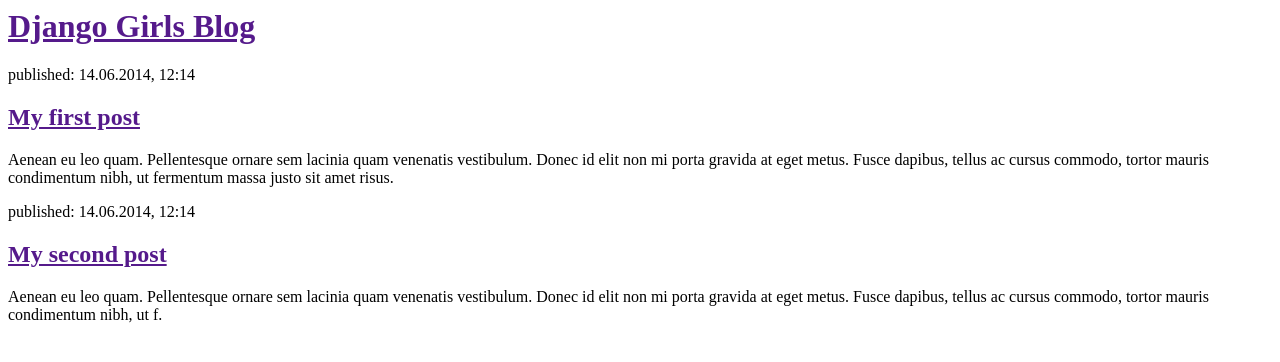
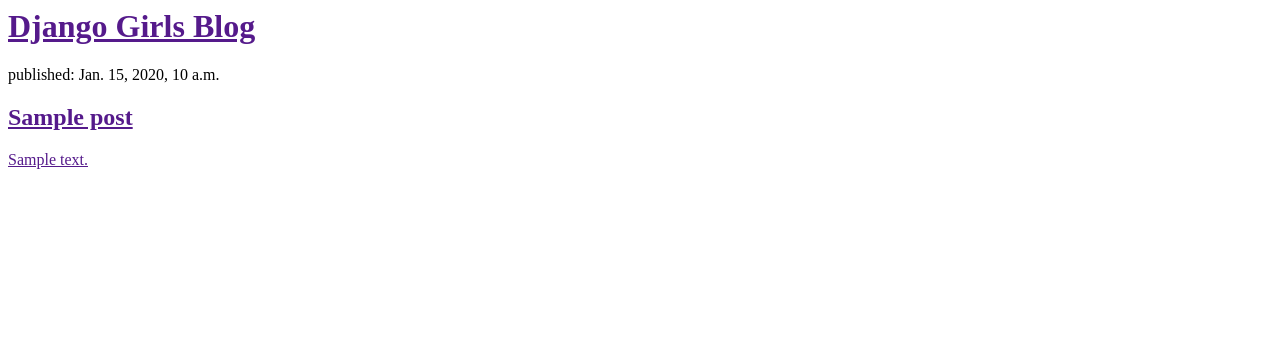
Before and after one commit to afsarreza/first_blog, a Django app: template blog/templates/blog/post_list.html in a window 1280 px wide. Shown: the top 362 px of the page. Run offline with Django 3.2, Linux system fonts and the light colour scheme; the template is opened without the code that fills it: values that come from a table or form of the project are taken from there, others are empty; tables that the repository leaves empty hold one stand-in row (values such as "Sample post").

Commit message:
connecting view and model and passing the data to template

```diff
--- a/blog/templates/blog/post_list.html
+++ b/blog/templates/blog/post_list.html
@@ -7,7 +7,15 @@
             <h1><a href="">Django Girls Blog</a></h1>
         </div>
 
+        {%for post in posts%}
         <div>
+        	<p>published: {{post.published_date}}</p>
+        	<h2><a href="">{{post.title}}</h2>
+        	<p>{{post.text|linebreaksbr}}</p>
+        </div>
+        {%endfor%}
+
+<!--         <div>
             <p>published: 14.06.2014, 12:14</p>
             <h2><a href="">My first post</a></h2>
             <p>Aenean eu leo quam. Pellentesque ornare sem lacinia quam venenatis vestibulum. Donec id elit non mi porta gravida at eget metus. Fusce dapibus, tellus ac cursus commodo, tortor mauris condimentum nibh, ut fermentum massa justo sit amet risus.</p>
@@ -17,6 +25,6 @@
             <p>published: 14.06.2014, 12:14</p>
             <h2><a href="">My second post</a></h2>
             <p>Aenean eu leo quam. Pellentesque ornare sem lacinia quam venenatis vestibulum. Donec id elit non mi porta gravida at eget metus. Fusce dapibus, tellus ac cursus commodo, tortor mauris condimentum nibh, ut f.</p>
-        </div>
+        </div> -->
     </body>
 </html>
--- a/blog/views.py
+++ b/blog/views.py
@@ -1,4 +1,7 @@
 from django.shortcuts import render
+from .models import Post
+from django.utils import timezone
 
 def post_list(request):
-    return render(request,'blog/post_list.html',{})
+    posts = Post.objects.filter(published_date__lte = timezone.now()).order_by('published_date')
+    return render(request,'blog/post_list.html',{'posts':posts})
```
